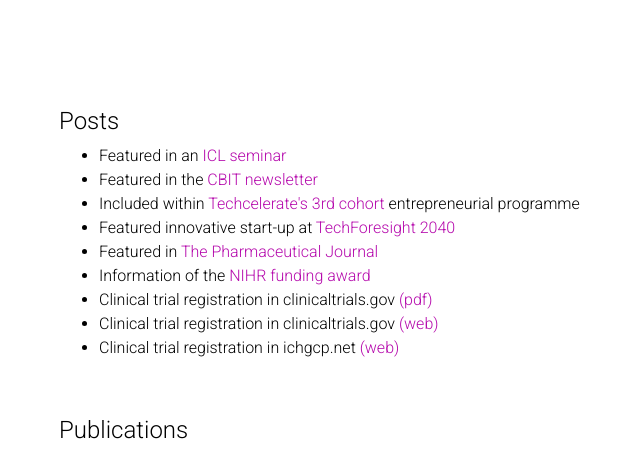
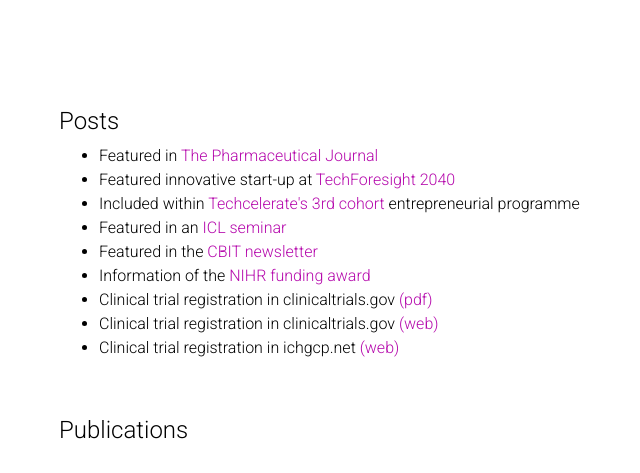
Before and after one commit to bahp/portfolio-academic, a Jekyll site: the page built from _projects/epicimpoc.md, in a window 1280 px wide and 900 px high, scrolled down 2800 px, cut to the strip 114-587 px from the top of the window. Shown: the whole strip, without its empty margins (196-836 px from the left). Built offline with Jekyll 4.4.1, drawn with Linux system fonts in a browser that asks for light colours; full-size pictures stand in for the smaller copies a plugin makes; comment, search, counter and statistics services are not loaded; a style sheet for code colours, icons or effects is not loaded.

Commit message:
~ minor correction

```diff
--- a/_projects/epicimpoc.md
+++ b/_projects/epicimpoc.md
@@ -195,11 +195,11 @@
 
 
 <ul>
+    <li>Featured in <a href="https://pharmaceutical-journal.com/article/feature/prepare-to-say-hi-to-your-virtual-ai-assistant">The Pharmaceutical Journal</a></li>
+    <li>Featured innovative start-up at <a href="https://imperialtechforesight.com/20-futures/tf2040/meta-motivations/">TechForesight 2040</a></li>
+    <li>Included within <a href="https://www.imperial.ac.uk/enterprise/staff/techcelerate/participants/cohort-three/"> Techcelerate's 3rd cohort</a> entrepreneurial programme</li>
     <li>Featured in an <a href="https://www.imperial.ac.uk/events/101083/enhanced-personalised-and-integrated-care-for-infection-management-at-the-point-of-care/">ICL seminar</a></li>
     <li>Featured in the <a href="https://www.imperial.ac.uk/bio-inspired-technology/research/infection-technology/epic-impoc/">CBIT newsletter</a></li>
-    <li>Included within <a href="https://www.imperial.ac.uk/enterprise/staff/techcelerate/participants/cohort-three/"> Techcelerate's 3rd cohort</a> entrepreneurial programme</li>
-    <li>Featured innovative start-up at <a href="https://imperialtechforesight.com/20-futures/tf2040/meta-motivations/">TechForesight 2040</a></li>
-    <li>Featured in <a href="https://pharmaceutical-journal.com/article/feature/prepare-to-say-hi-to-your-virtual-ai-assistant">The Pharmaceutical Journal</a></li>
     <li>Information of the <a href="https://fundingawards.nihr.ac.uk/award/II-LA-0214-20008">NIHR funding award </a></li>
     <li>Clinical trial registration in clinicaltrials.gov <a href="https://clinicaltrials.gov/ProvidedDocs/37/NCT04013737/Prot_SAP_000.pdf"> (pdf) </a></li>
     <li>Clinical trial registration in clinicaltrials.gov <a href="https://clinicaltrials.gov/ct2/show/NCT04013737"> (web) </a></li>
```
